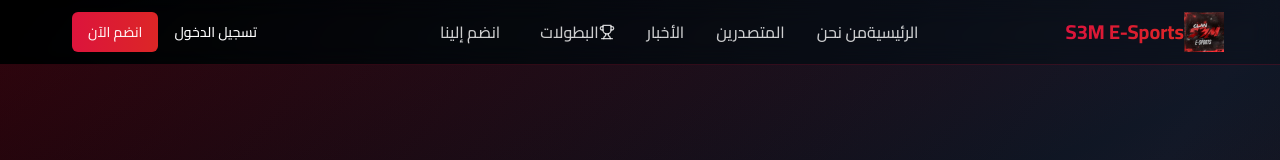
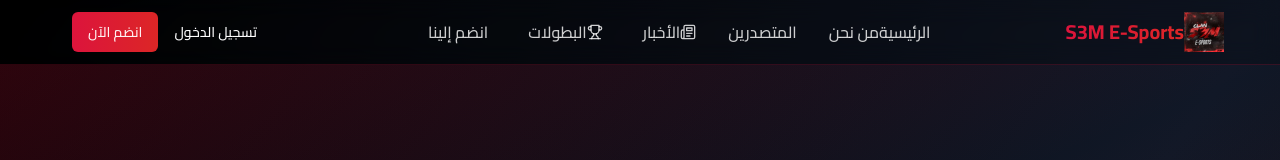
Before and after one commit to Vortexxxm/qahhar-esports-web, a React (Vite) app: page / in a window 1280 px wide. Shown: the top 160 px of the page. Built offline with nearby package versions, Linux system fonts and the light colour scheme.

Commit message:
Add images and navbar links
Add professional images to all pages and add links to news and tournaments in the navbar, and add a link to the profile page.

```diff
--- a/src/components/Navbar.tsx
+++ b/src/components/Navbar.tsx
@@ -1,8 +1,7 @@
-
 import { useState } from "react";
 import { Link, useNavigate } from "react-router-dom";
 import { Button } from "@/components/ui/button";
-import { Menu, X, User, LogOut, Settings, News, Trophy } from "lucide-react";
+import { Menu, X, User, LogOut, Settings, Newspaper, Trophy } from "lucide-react";
 import { useAuth } from "@/contexts/AuthContext";
 import { Avatar, AvatarFallback, AvatarImage } from "@/components/ui/avatar";
 import {
@@ -50,7 +49,7 @@ const Navbar = () => {
     { name: "الرئيسية", href: "/" },
     { name: "من نحن", href: "/about" },
     { name: "المتصدرين", href: "/leaderboard" },
-    { name: "الأخبار", href: "/news", icon: News },
+    { name: "الأخبار", href: "/news", icon: Newspaper },
     { name: "البطولات", href: "/tournaments", icon: Trophy },
     { name: "انضم إلينا", href: "/join-us" },
   ];
```
